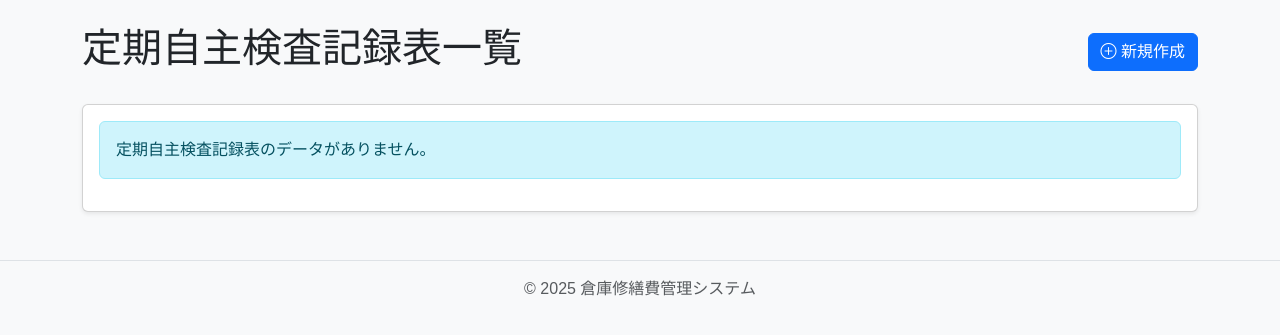
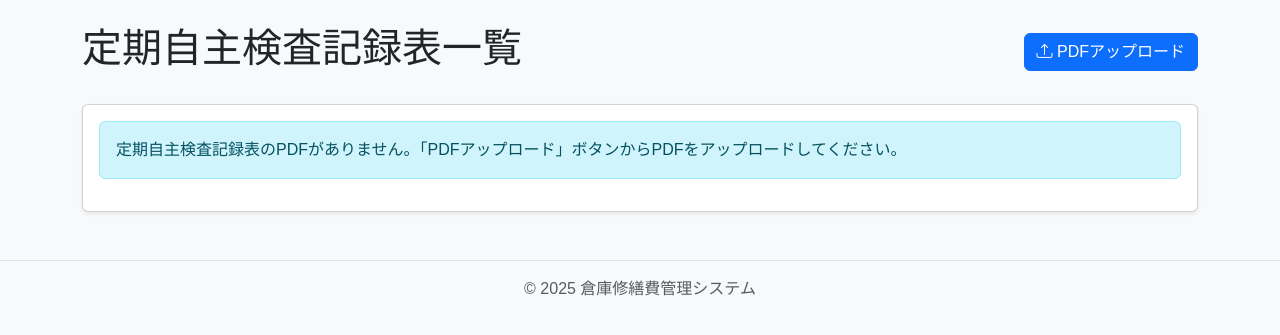
Before and after one commit to takeruup-git/warehouse-repair-management-system, a Flask app: page /inspection/periodic_self in a window 1280 px wide; the page is wider, and only the part inside the window is pictured. Shown: the part 92-427 px from the top of that part. Run offline with Flask 3, Linux system fonts and the light colour scheme; the visitor is signed in with stand-in values (Sample User, id 1); some libraries are stand-ins or nearby versions.

Commit message:
複数の修正と機能改善
1. フォークリフト修繕登録エラー修正: ForkliftRepairモデルの引数名を修正
2. フォークリフト詳細画面のテンプレートエラー修正: endblockタグを修正
3. 月別修繕費推移グラフ表示問題修正: データ処理を改善
4. 操作者管理ポップアップ削除: ログインユーザーの自動設定に変更
5. CSVアップロードエラー修正: asset_idから正しいフィールド名に変更
6. PDF生成時エラー修正: パラメータ名の修正と新しいルートを追加
7. PDF検査の空欄検査機能追加: 新しいパラメータとルートを追加
8. レポート機能仕様変更: PDFアップロード・管理機能に変更

```diff
--- a/app/routes/inspection.py
+++ b/app/routes/inspection.py
@@ -29,9 +29,33 @@ def index():
 
 @inspection_bp.route('/battery_fluid')
 def battery_fluid():
-    # バッテリー液量点検表の一覧を取得
-    checks = BatteryFluidCheck.query.order_by(BatteryFluidCheck.check_date.desc()).all()
-    return render_template('inspection/battery_fluid/index.html', checks=checks)
+    # バッテリー液量点検表一覧 - PDFをUploadして閲覧・管理する機能のみに変更
+    pdf_dir = os.path.join(current_app.config['UPLOAD_FOLDER'], 'pdf', 'battery_fluid')
+    pdf_files = []
+
+    # ディレクトリが存在するか確認
+    if os.path.exists(pdf_dir):
+        # PDFファイルを取得
+        for filename in os.listdir(pdf_dir):
+            if filename.endswith('.pdf'):
+                file_path = os.path.join(pdf_dir, filename)
+                file_stat = os.stat(file_path)
+
+                # ファイル情報を取得
+                pdf_files.append({
+                    'name': filename,
+                    'path': os.path.join('static', 'uploads', 'pdf', 'battery_fluid', filename),
+                    'size': file_stat.st_size,
+                    'created_at': datetime.fromtimestamp(file_stat.st_ctime)
+                })
+    else:
+        # ディレクトリが存在しない場合は作成
+        os.makedirs(pdf_dir, exist_ok=True)
+
+    # 作成日時でソート
+    pdf_files.sort(key=lambda x: x['created_at'], reverse=True)
+
+    return render_template('inspection/battery_fluid/index.html', pdf_files=pdf_files)
 
 @inspection_bp.route('/battery_fluid/create', methods=['GET', 'POST'])
 def create_battery_fluid():
@@ -383,9 +407,33 @@ def export_battery_fluid():
 
 @inspection_bp.route('/periodic_self')
 def periodic_self():
-    # 定期自主検査記録表の一覧を取得
-    inspections = PeriodicSelfInspection.query.order_by(PeriodicSelfInspection.inspection_date.desc()).all()
-    return render_template('inspection/periodic_self/index.html', inspections=inspections)
+    # 定期自主検査記録表一覧 - PDFをUploadして閲覧・管理する機能のみに変更
+    pdf_dir = os.path.join(current_app.config['UPLOAD_FOLDER'], 'pdf', 'periodic_self')
+    pdf_files = []
+
+    # ディレクトリが存在するか確認
+    if os.path.exists(pdf_dir):
+        # PDFファイルを取得
+        for filename in os.listdir(pdf_dir):
+            if filename.endswith('.pdf'):
+                file_path = os.path.join(pdf_dir, filename)
+                file_stat = os.stat(file_path)
+
+                # ファイル情報を取得
+                pdf_files.append({
+                    'name': filename,
+                    'path': os.path.join('static', 'uploads', 'pdf', 'periodic_self', filename),
+                    'size': file_stat.st_size,
+                    'created_at': datetime.fromtimestamp(file_stat.st_ctime)
+                })
+    else:
+        # ディレクトリが存在しない場合は作成
+        os.makedirs(pdf_dir, exist_ok=True)
+
+    # 作成日時でソート
+    pdf_files.sort(key=lambda x: x['created_at'], reverse=True)
+
+    return render_template('inspection/periodic_self/index.html', pdf_files=pdf_files)
 
 @inspection_bp.route('/periodic_self/export', methods=['GET', 'POST'])
 def export_periodic_self():
@@ -748,9 +796,33 @@ def delete_periodic_self(id):
 
 @inspection_bp.route('/pre_shift')
 def pre_shift():
-    # 始業前点検報告書の一覧を取得
-    inspections = PreShiftInspection.query.order_by(PreShiftInspection.inspection_date.desc()).all()
-    return render_template('inspection/pre_shift/index.html', inspections=inspections)
+    # 始業前点検報告書一覧 - PDFをUploadして閲覧・管理する機能のみに変更
+    pdf_dir = os.path.join(current_app.config['UPLOAD_FOLDER'], 'pdf', 'pre_shift')
+    pdf_files = []
+
+    # ディレクトリが存在するか確認
+    if os.path.exists(pdf_dir):
+        # PDFファイルを取得
+        for filename in os.listdir(pdf_dir):
+            if filename.endswith('.pdf'):
+                file_path = os.path.join(pdf_dir, filename)
+                file_stat = os.stat(file_path)
+
+                # ファイル情報を取得
+                pdf_files.append({
+                    'name': filename,
+                    'path': os.path.join('static', 'uploads', 'pdf', 'pre_shift', filename),
+                    'size': file_stat.st_size,
+                    'created_at': datetime.fromtimestamp(file_stat.st_ctime)
+                })
+    else:
+        # ディレクトリが存在しない場合は作成
+        os.makedirs(pdf_dir, exist_ok=True)
+
+    # 作成日時でソート
+    pdf_files.sort(key=lambda x: x['created_at'], reverse=True)
+
+    return render_template('inspection/pre_shift/index.html', pdf_files=pdf_files)
 
 @inspection_bp.route('/pre_shift/<int:id>')
 def view_pre_shift(id):
--- a/app/routes/pdf_management.py
+++ b/app/routes/pdf_management.py
@@ -220,6 +220,17 @@ def view_pdf(filepath):
 
     return send_file(file_path, mimetype='application/pdf')
 
+@pdf_management_bp.route('/view_by_name/<filename>')
+def view_pdf_by_name(filename):
+    # PDFディレクトリからファイルを取得
+    pdf_dir = ensure_pdf_directory()
+    file_path = os.path.join(pdf_dir, filename)
+
+    if not os.path.exists(file_path) or not os.path.isfile(file_path):
+        abort(404)
+
+    return send_file(file_path, mimetype='application/pdf')
+
 @pdf_management_bp.route('/download/<path:filepath>')
 def download_pdf(filepath):
     # ファイルパスを安全に処理
@@ -264,7 +275,8 @@ def delete_pdf(filepath):
     return redirect(url_for('pdf_management.index'))
 
 @pdf_management_bp.route('/generate/inspection/<int:inspection_id>/<inspection_type>')
-def generate_inspection_pdf(inspection_id, inspection_type):
+@pdf_management_bp.route('/generate/inspection/<int:inspection_id>/<inspection_type>/<show_empty>')
+def generate_inspection_pdf(inspection_id, inspection_type, show_empty=None):
     try:
         if inspection_type == 'battery_fluid':
             inspection = BatteryFluidCheck.query.get_or_404(inspection_id)
@@ -313,7 +325,7 @@ def generate_inspection_pdf(inspection_id, inspection_type):
             c.save()
 
             flash('点検報告書PDFが生成されました', 'success')
-            return redirect(url_for('pdf_management.view_pdf', filename=filename))
+            return redirect(url_for('pdf_management.view_pdf_by_name', filename=filename))
 
         elif inspection_type == 'periodic_self':
             inspection = PeriodicSelfInspection.query.get_or_404(inspection_id)
@@ -366,7 +378,7 @@ def generate_inspection_pdf(inspection_id, inspection_type):
             c.save()
 
             flash('点検報告書PDFが生成されました', 'success')
-            return redirect(url_for('pdf_management.view_pdf', filename=filename))
+            return redirect(url_for('pdf_management.view_pdf_by_name', filename=filename))
 
         elif inspection_type == 'pre_shift':
             inspection = PreShiftInspection.query.get_or_404(inspection_id)
@@ -422,7 +434,7 @@ def generate_inspection_pdf(inspection_id, inspection_type):
             c.save()
 
             flash('点検報告書PDFが生成されました', 'success')
-            return redirect(url_for('pdf_management.view_pdf', filename=filename))
+            return redirect(url_for('pdf_management.view_pdf_by_name', filename=filename))
 
         else:
             flash('無効な点検タイプです', 'danger')
@@ -483,7 +495,7 @@ def generate_repair_pdf(asset_type, repair_id):
             c.save()
 
             flash('修繕報告書PDFが生成されました', 'success')
-            return redirect(url_for('pdf_management.view_pdf', filename=filename))
+            return redirect(url_for('pdf_management.view_pdf_by_name', filename=filename))
 
         elif asset_type == 'facility':
             repair = FacilityRepair.query.get_or_404(repair_id)
@@ -533,7 +545,7 @@ def generate_repair_pdf(asset_type, repair_id):
             c.save()
 
             flash('修繕報告書PDFが生成されました', 'success')
-            return redirect(url_for('pdf_management.view_pdf', filename=filename))
+            return redirect(url_for('pdf_management.view_pdf_by_name', filename=filename))
 
         elif asset_type == 'other':
             repair = OtherRepair.query.get_or_404(repair_id)
@@ -578,7 +590,7 @@ def generate_repair_pdf(asset_type, repair_id):
             c.save()
 
             flash('修繕報告書PDFが生成されました', 'success')
-            return redirect(url_for('pdf_management.view_pdf', filename=filename))
+            return redirect(url_for('pdf_management.view_pdf_by_name', filename=filename))
 
         else:
             flash('無効な資産タイプです', 'danger')
@@ -621,3 +633,58 @@ def search():
         return render_template('pdf_management/search_results.html', pdf_files=pdf_files, search_term=search_term)
 
     return render_template('pdf_management/search.html')
+
+@pdf_management_bp.route('/upload/inspection/<inspection_type>', methods=['GET', 'POST'])
+def upload_inspection_pdf(inspection_type):
+    if request.method == 'POST':
+        # ファイルが存在するか確認
+        if 'pdf_file' not in request.files:
+            flash('ファイルが選択されていません', 'danger')
+            return redirect(request.url)
+
+        file = request.files['pdf_file']
+
+        # ファイル名が空でないか確認
+        if file.filename == '':
+            flash('ファイルが選択されていません', 'danger')
+            return redirect(request.url)
+
+        # ファイル形式が正しいか確認
+        if file and allowed_file(file.filename):
+            # ファイル名を安全に保存
+            filename = secure_filename(file.filename)
+
+            # 点検タイプに応じたディレクトリを確認・作成
+            pdf_dir = os.path.join(current_app.config['UPLOAD_FOLDER'], 'pdf', inspection_type)
+            if not os.path.exists(pdf_dir):
+                os.makedirs(pdf_dir)
+
+            # ファイルを保存
+            file_path = os.path.join(pdf_dir, filename)
+            file.save(file_path)
+
+            flash('PDFファイルがアップロードされました', 'success')
+
+            # 点検タイプに応じたリダイレクト先を設定
+            if inspection_type == 'battery_fluid':
+                return redirect(url_for('inspection.battery_fluid'))
+            elif inspection_type == 'periodic_self':
+                return redirect(url_for('inspection.periodic_self'))
+            elif inspection_type == 'pre_shift':
+                return redirect(url_for('inspection.pre_shift'))
+            else:
+                return redirect(url_for('pdf_management.index'))
+        else:
+            flash('許可されていないファイル形式です。PDFファイルを選択してください。', 'danger')
+            return redirect(request.url)
+
+    # 点検タイプに応じたタイトルを設定
+    title = ''
+    if inspection_type == 'battery_fluid':
+        title = 'バッテリー液量点検表'
+    elif inspection_type == 'periodic_self':
+        title = '定期自主検査記録表'
+    elif inspection_type == 'pre_shift':
+        title = '始業前点検報告書'
+
+    return render_template('pdf_management/upload_inspection.html', inspection_type=inspection_type, title=title)
--- a/app/templates/components/operator_modal.html
+++ b/app/templates/components/operator_modal.html
@@ -48,15 +48,7 @@
             modal.hide();
         });
 
-        // ページ読み込み時に操作者が設定されていなければモーダルを表示
-        fetch('/operator/api/get_current')
-            .then(response => response.json())
-            .then(data => {
-                if (!data.success) {
-                    const modal = new bootstrap.Modal(operatorModal);
-                    modal.show();
-                }
-            })
-            .catch(error => console.error('現在の操作者情報の取得に失敗しました:', error));
+        // システムの改善により、ログインユーザーが自動的に操作者として設定されるようになりました
+        // モーダルは表示しません
     });
 </script>
--- a/app/templates/inspection/periodic_self/index.html
+++ b/app/templates/inspection/periodic_self/index.html
@@ -6,53 +6,46 @@
 <div class="d-flex justify-content-between align-items-center mb-4">
     <h1>定期自主検査記録表一覧</h1>
     <div>
-        <a href="{{ url_for('inspection.create_periodic_self') }}" class="btn btn-primary">
-            <i class="bi bi-plus-circle"></i> 新規作成
+        <a href="{{ url_for('pdf_management.upload_inspection_pdf', inspection_type='periodic_self') }}" class="btn btn-primary">
+            <i class="bi bi-upload"></i> PDFアップロード
         </a>
     </div>
 </div>
 
 <div class="card">
     <div class="card-body">
-        {% if inspections %}
+        {% if pdf_files %}
         <div class="table-responsive">
             <table class="table table-striped table-hover">
                 <thead>
                     <tr>
-                        <th>点検日</th>
-                        <th>管理番号</th>
-                        <th>点検種別</th>
-                        <th>モーター状態</th>
-                        <th>タイヤ状態</th>
-                        <th>フォーク状態</th>
-                        <th>修理対応</th>
-                        <th>点検者</th>
+                        <th>ファイル名</th>
+                        <th>アップロード日時</th>
+                        <th>サイズ</th>
                         <th>操作</th>
                     </tr>
                 </thead>
                 <tbody>
-                    {% for inspection in inspections %}
+                    {% for file in pdf_files %}
                     <tr>
-                        <td>{{ inspection.inspection_date.strftime('%Y-%m-%d') }}</td>
-                        <td>{{ inspection.management_number }}</td>
-                        <td>{{ inspection.inspection_type }}</td>
-                        <td>{{ inspection.motor_condition }}</td>
-                        <td>{{ inspection.tire_condition }}</td>
-                        <td>{{ inspection.fork_condition }}</td>
-                        <td>{{ inspection.repair_action }}</td>
-                        <td>{{ inspection.inspector }}</td>
+                        <td>{{ file.name }}</td>
+                        <td>{{ file.created_at.strftime('%Y-%m-%d %H:%M') }}</td>
+                        <td>{{ (file.size / 1024)|round(1) }} KB</td>
                         <td>
                             <div class="btn-group btn-group-sm">
-                                <a href="{{ url_for('inspection.view_periodic_self', id=inspection.id) }}" class="btn btn-outline-primary">
-                                    <i class="bi bi-eye"></i>
+                                <a href="{{ url_for('pdf_management.view_pdf', filepath=file.path) }}" class="btn btn-outline-primary" target="_blank">
+                                    <i class="bi bi-eye"></i> 表示
                                 </a>
-                                <button type="button" class="btn btn-outline-danger" data-bs-toggle="modal" data-bs-target="#deleteModal{{ inspection.id }}">
-                                    <i class="bi bi-trash"></i>
+                                <a href="{{ url_for('pdf_management.download_pdf', filepath=file.path) }}" class="btn btn-outline-secondary">
+                                    <i class="bi bi-download"></i> ダウンロード
+                                </a>
+                                <button type="button" class="btn btn-outline-danger" data-bs-toggle="modal" data-bs-target="#deleteModal{{ loop.index }}">
+                                    <i class="bi bi-trash"></i> 削除
                                 </button>
                             </div>
 
                             <!-- 削除確認モーダル -->
-                            <div class="modal fade" id="deleteModal{{ inspection.id }}" tabindex="-1" aria-hidden="true">
+                            <div class="modal fade" id="deleteModal{{ loop.index }}" tabindex="-1" aria-hidden="true">
                                 <div class="modal-dialog">
                                     <div class="modal-content">
                                         <div class="modal-header">
@@ -60,15 +53,14 @@
                                             <button type="button" class="btn-close" data-bs-dismiss="modal" aria-label="Close"></button>
                                         </div>
                                         <div class="modal-body">
-                                            <p>この定期自主検査記録表を削除しますか？</p>
+                                            <p>PDFファイル「{{ file.name }}」を削除しますか？</p>
                                             <p class="text-danger">この操作は取り消せません。</p>
                                         </div>
                                         <div class="modal-footer">
-                                            <form action="{{ url_for('inspection.delete_periodic_self', id=inspection.id) }}" method="post">
-
-                                                <input type="hidden" name="operator_name" id="operator_name{{ inspection.id }}">
+                                            <form action="{{ url_for('pdf_management.delete_pdf', filepath=file.path) }}" method="post">
+                                                <input type="hidden" name="operator_name" id="operator_name{{ loop.index }}">
                                                 <button type="button" class="btn btn-secondary" data-bs-dismiss="modal">キャンセル</button>
-                                                <button type="submit" class="btn btn-danger delete-confirm" data-id="{{ inspection.id }}">削除</button>
+                                                <button type="submit" class="btn btn-danger delete-confirm" data-id="{{ loop.index }}">削除</button>
                                             </form>
                                         </div>
                                     </div>
@@ -82,13 +74,11 @@
         </div>
         {% else %}
         <div class="alert alert-info">
-            定期自主検査記録表のデータがありません。
+            定期自主検査記録表のPDFがありません。「PDFアップロード」ボタンからPDFをアップロードしてください。
         </div>
         {% endif %}
     </div>
 </div>
-
-
 {% endblock %}
 
 {% block scripts %}
@@ -96,9 +86,9 @@
     document.addEventListener('DOMContentLoaded', function() {
         // 削除ボタンクリック時に操作者名を設定
         const deleteButtons = document.querySelectorAll('.delete-confirm');
-        deleteButtons.forEach(button => {
+        deleteButtons.forEach(function(button) {
             button.addEventListener('click', function() {
-                const id = this.getAttribute('data-id');
+                const id = this.dataset.id;
                 const operatorField = document.getElementById('operator_name' + id);
                 const globalOperator = document.getElementById('global-operator-name').value;
 
--- a/app/templates/repair/view_forklift.html
+++ b/app/templates/repair/view_forklift.html
@@ -191,7 +191,7 @@
         </div>
     </div>
 </div>
-{% endblock %}
+{% endblock content %}
 
 {% block scripts %}
 <script>
@@ -208,4 +208,4 @@
         });
     });
 </script>
-{% endblock %}
+{% endblock scripts %}
```
Also changed, not shown: app/routes/csv_upload.py (+6 -6 lines), app/routes/main.py (+10 -6 lines), app/routes/repair.py (+4 -4 lines), app/templates/inspection/battery_fluid/index.html (+22 -34 lines), app/templates/inspection/battery_fluid/view.html (+9 -3 lines), app/templates/inspection/periodic_self/view.html (+9 -3 lines), app/templates/inspection/pre_shift/index.html (+25 -31 lines), app/templates/inspection/pre_shift/view.html (+9 -3 lines), app/templates/pdf_management/upload_inspection.html (added, +76 -0 lines).
